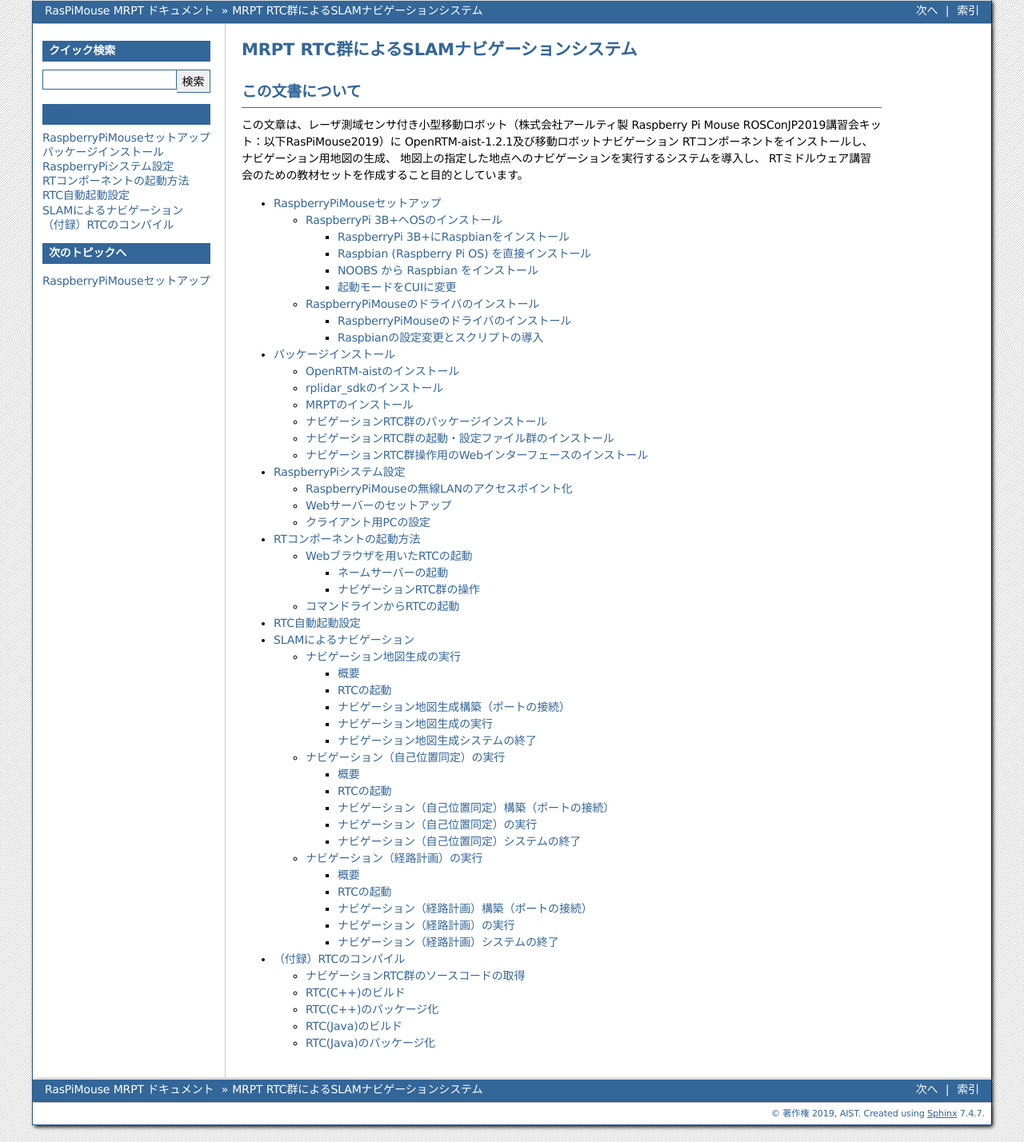
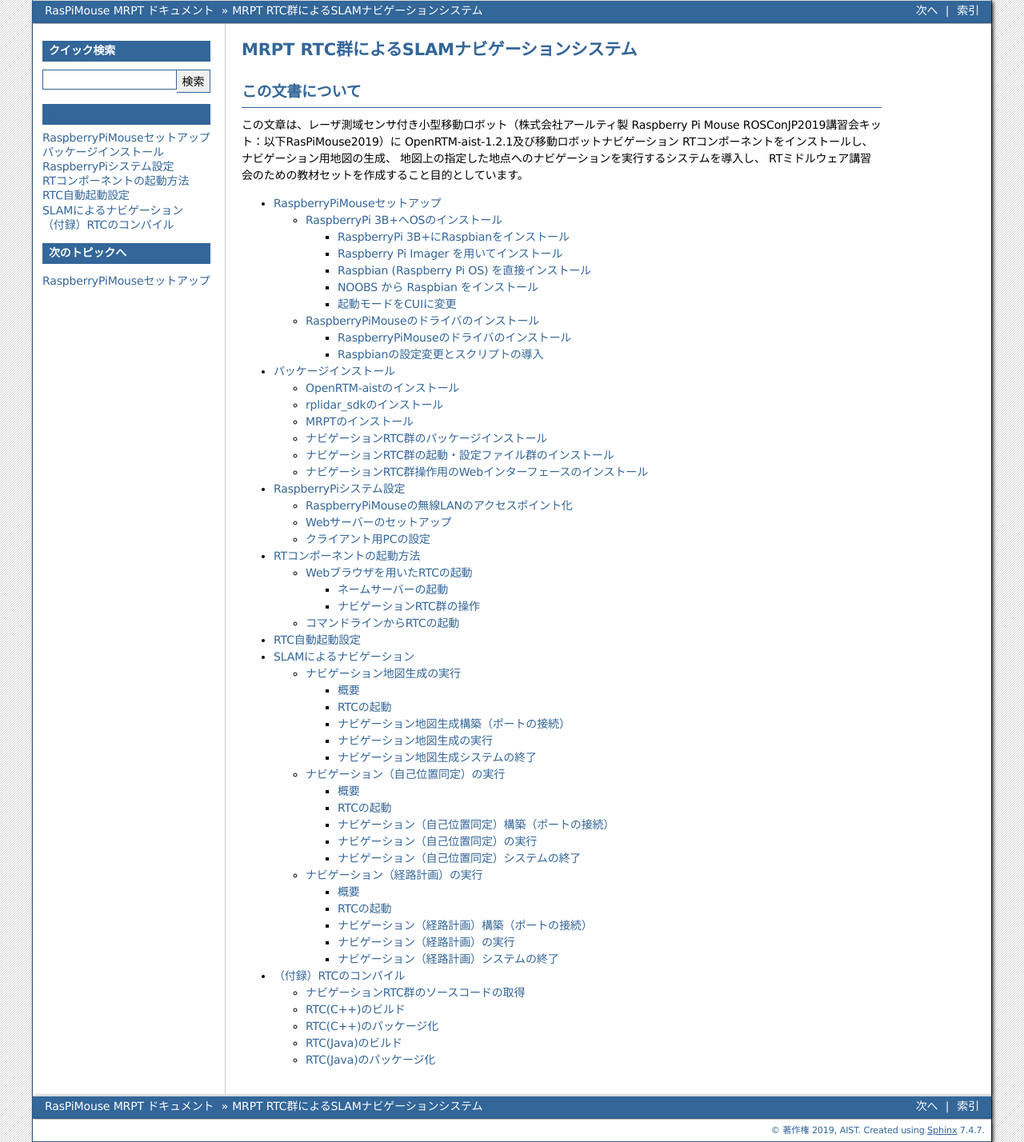
Before and after one commit to OpenRTM/RasPiMouse_with_MRPT, a Sphinx documentation site: the page built from doc/source/index.rst, in a window 1280 px wide. Shown: the whole page at 80% size. Built offline with Sphinx 7.4.7, drawn with Linux system fonts in a browser that asks for light colours; some of the changed lines change nothing that is shown.

Commit message:
Update raspbian_setup.rst

```diff
--- a/doc/source/raspbian_setup.rst
+++ b/doc/source/raspbian_setup.rst
@@ -22,6 +22,12 @@
 
 RaspberryPi公式のSDカードへのOSインストールツール **RaspberryPi Imager** が利用できるようになったため、
 下2つの方法は、特別な事情がない限り推奨しません。
+
+Raspberry Pi Imager を用いてインストール
+^^^^^^^^^^^^^^^^^^^^^^^^^^^^^^^^^^^^^^^^^^^^^^^^^^^^
+RaspberryPi公式のSDカードへのOSインストールツール **RaspberryPi Imager** が公開されています。
+これを使うと、Windows, MacOS X, Linux(Ubuntu) のいずれのOSからでも、かんたんにSDカードへ希望のOSをインストールすることができます。
+
 
 Raspbian (Raspberry Pi OS) を直接インストール
 ^^^^^^^^^^^^^^^^^^^^^^^^^^^^^^^^^^^^^^^^^^^^^^^^^^^^
```
